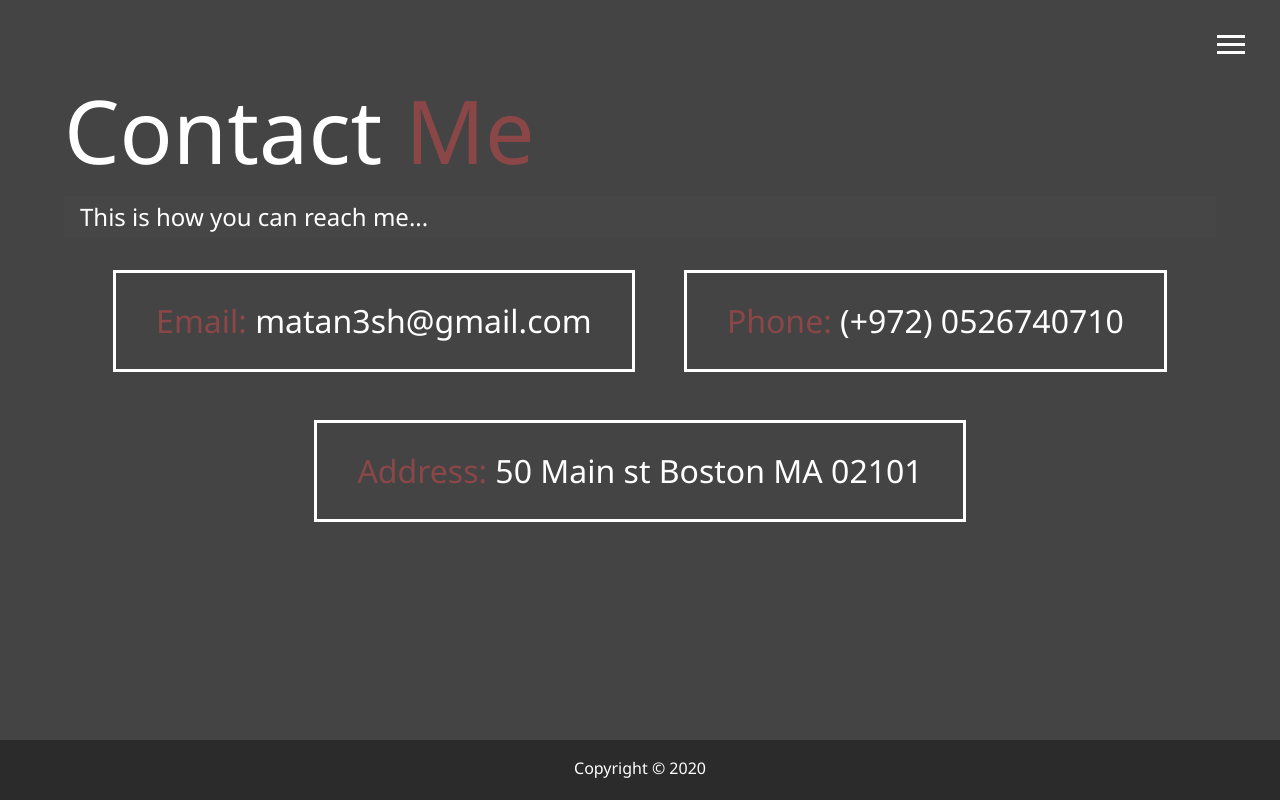
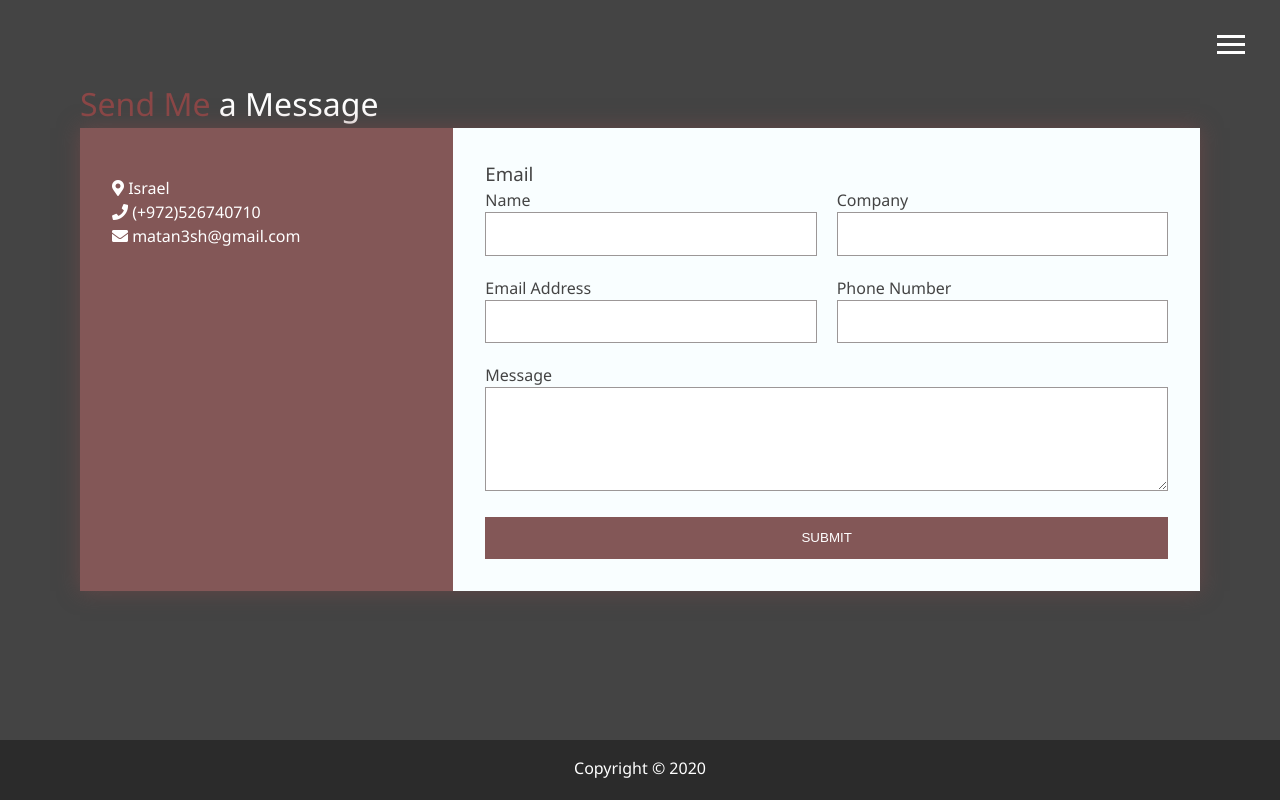
Before and after one commit to matan3sh/myPortfolio_html, a website: page dist/contact.html in a window 1280 px wide. Drawn offline with nearby package versions, Linux system fonts and the light colour scheme.

Commit message:
Update contact page

```diff
--- a/scss/main.scss
+++ b/scss/main.scss
@@ -133,27 +133,107 @@ main {
 }
 
 // Contact Page
-.boxes {
-  display: flex;
-  flex-wrap: wrap;
-  justify-content: space-evenly;
-  align-items: center;
-  margin-top: 1rem;
+main#contact {
+  .container {
+    max-width: 1170px;
+    margin-left: auto;
+    margin-right: auto;
+    padding: 1em;
+  }
 
-  div {
-    font-size: 2rem;
-    border: 3px #fff solid;
-    padding: 1.5rem 2.5rem;
-    margin-bottom: 3rem;
-    @include easeOut;
+  ul {
+    list-style: none;
+    padding: 0;
+  }
 
-    &:hover {
-      padding: 0.5rem 1.5rem;
-      background: $secondary-color;
-      color: set-text-color($secondary-color);
-      span {
-        color: set-text-color($secondary-color);
-      }
+  .brand {
+    text-align: center;
+  }
+
+  .brand span {
+    color: #8b4747;
+  }
+
+  .wrapper {
+    box-shadow: 0 0 20px 0 rgba(116, 72, 72, 0.7);
+  }
+
+  .wrapper > * {
+    padding: 1em;
+  }
+
+  .company-info {
+    background: #835757;
+  }
+
+  .company-info h3,
+  .company-info ul {
+    text-align: center;
+    margin-right: 0 0 1rem 0;
+  }
+
+  .contact {
+    color: #444;
+    background: #f9feff;
+  }
+
+  /* Form Styles */
+  .contact form {
+    display: grid;
+    grid-template-columns: 1fr 1fr;
+    grid-gap: 20px;
+  }
+
+  .contact form label {
+    display: block;
+  }
+
+  .contact form p {
+    margin: 0;
+  }
+
+  .contact form .full {
+    grid-column: 1 / 3;
+  }
+
+  .contact form button,
+  .contact form input,
+  .contact form textarea {
+    width: 100%;
+    padding: 1em;
+    border: 1px solid #9c9797;
+  }
+
+  .contact form button {
+    color: #fff;
+    background: #835757;
+    border: 0;
+    text-transform: uppercase;
+  }
+
+  .contact form button:hover,
+  .contact form button:focus {
+    background: #444;
+    font-weight: bolder;
+    outline: 0;
+    transition: background-color 2s ease-out;
+  }
+
+  /* LARGE SCREENS */
+  @media (min-width: 700px) {
+    .wrapper {
+      display: grid;
+      grid-template-columns: 1fr 2fr;
+    }
+
+    .wrapper > * {
+      padding: 2em;
+    }
+
+    .company-info h3,
+    .company-info ul,
+    .brand {
+      text-align: left;
     }
   }
 }
```
Also changed, not shown: dist/contact.html, dist/css/main.css.
